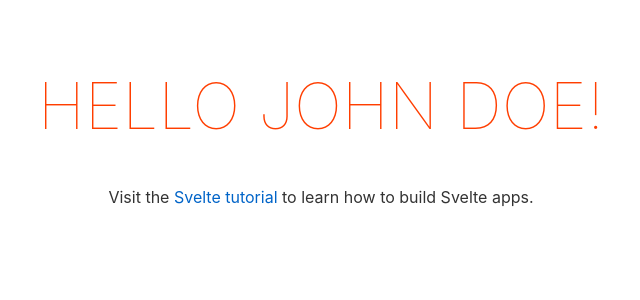
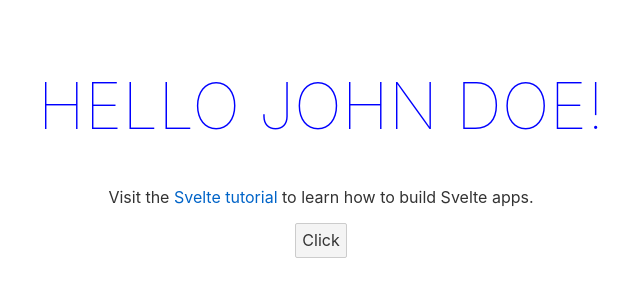
Before and after one commit to rizqyfahmi/hello-svelte, a Svelte app: page / in a window 1280 px wide. Shown: the top 300 px of the page, without its empty margins (319-959 px from the left). Built offline with nearby package versions, Linux system fonts and the light colour scheme.

Commit message:
Inline function/event

```diff
--- a/src/App.svelte
+++ b/src/App.svelte
@@ -1,14 +1,17 @@
 <script>
 	let firstname = "John";
 	let lastname = "Doe";
+	let color = "blue";
 
 	// reactive values (it reacts for firstname or lastname change)
 	$: name = firstname + " " + lastname;
 </script>
 
 <main>
-	<h1>Hello {name}!</h1>
+	<h1 style="color: {color};">Hello {name}!</h1>
 	<p>Visit the <a href="https://svelte.dev/tutorial">Svelte tutorial</a> to learn how to build Svelte apps.</p>
+
+	<button on:click={() => color = "purple"}>Click</button>
 </main>
 
 <style>
```
